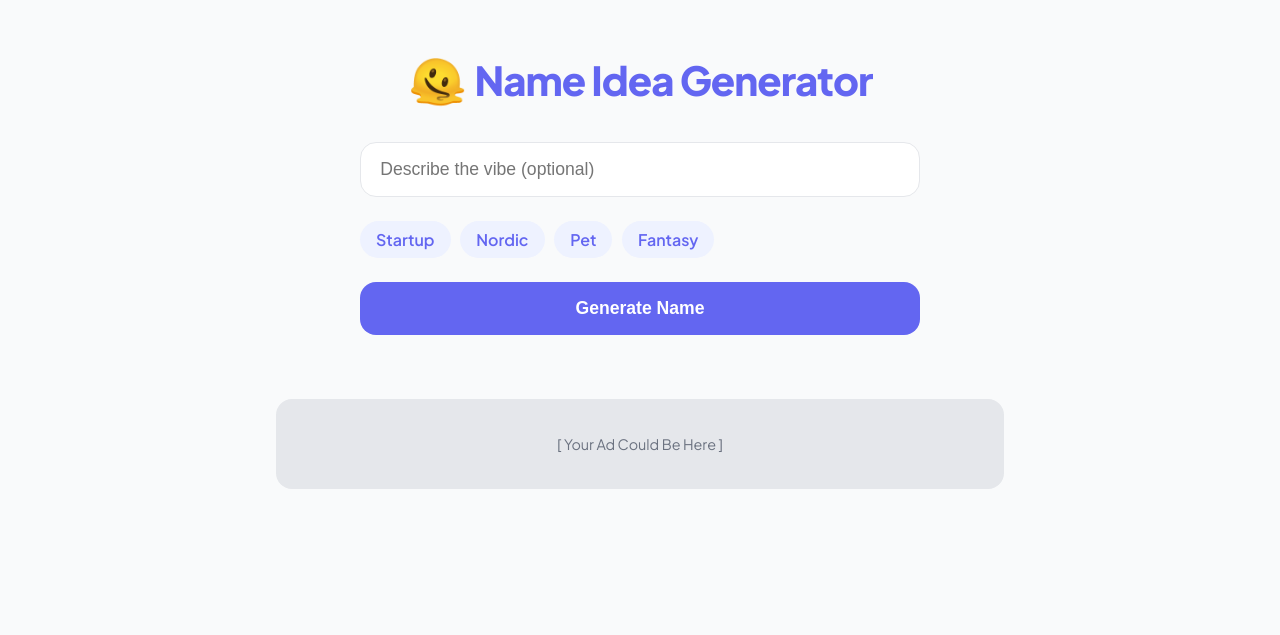
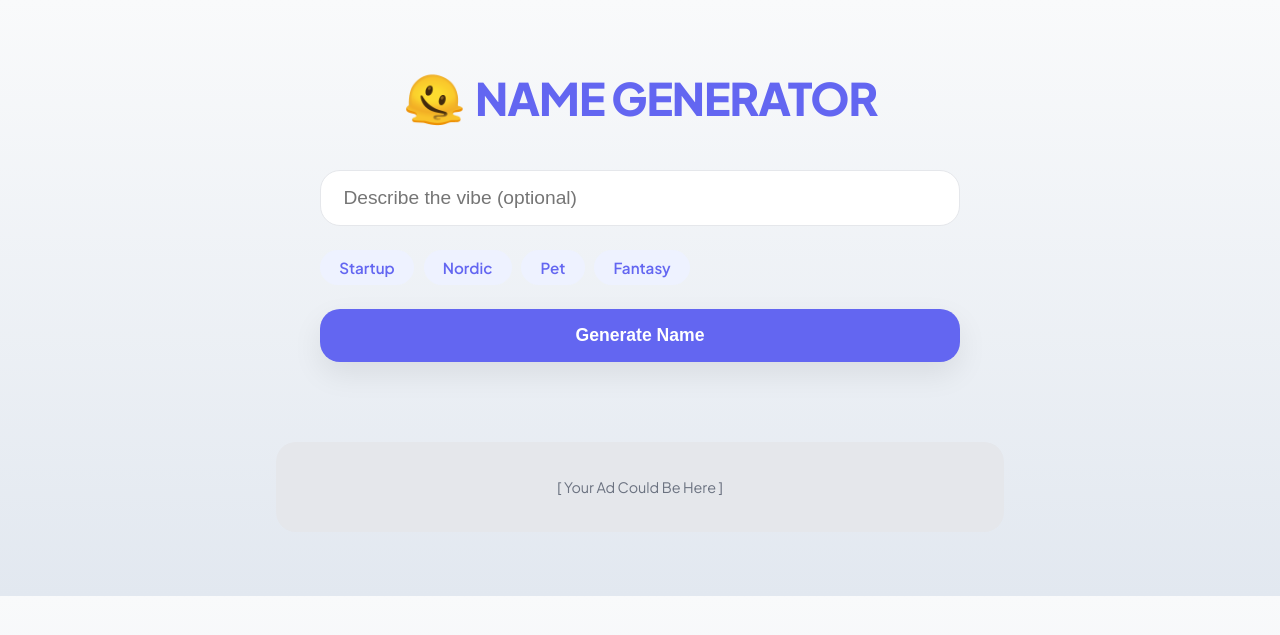
Before and after one commit to RayEngmark/namegen_flask, a Flask app: page / in a window 1280 px wide. Shown: the top 635 px of the page. Run offline with Flask 3, Linux system fonts and the light colour scheme.

Commit message:
💎 Sleek luxury UI upgrade: glassmorphism, spacing, smooth feel

```diff
--- a/templates/index.html
+++ b/templates/index.html
@@ -8,12 +8,12 @@
   <style>
     :root {
       --accent: #6366f1;
-      --gray-bg: #f9fafb;
+      --gray-bg: #f3f4f6;
       --gray-light: #e5e7eb;
       --gray-text: #6b7280;
-      --text-main: #111827;
-      --radius: 16px;
-      --shadow: 0 8px 24px rgba(0, 0, 0, 0.06);
+      --text-main: #0f172a;
+      --radius: 20px;
+      --shadow: 0 12px 30px rgba(0, 0, 0, 0.08);
     }
 
     * {
@@ -22,9 +22,9 @@
 
     body {
       font-family: 'Plus Jakarta Sans', sans-serif;
-      background-color: var(--gray-bg);
+      background: linear-gradient(180deg, #f9fafb 0%, #e2e8f0 100%);
       margin: 0;
-      padding: 3rem 1rem;
+      padding: 4rem 1rem;
       display: flex;
       flex-direction: column;
       align-items: center;
@@ -32,40 +32,41 @@
     }
 
     .logo {
-      font-size: 2.5rem;
+      font-size: 2.8rem;
       font-weight: 800;
       color: var(--accent);
-      margin-bottom: 2rem;
+      margin-bottom: 2.5rem;
       display: flex;
       align-items: center;
-      gap: 0.5rem;
+      gap: 0.6rem;
       letter-spacing: -1px;
+      text-transform: uppercase;
     }
 
     .logo span {
-      font-size: 3rem;
+      font-size: 3.2rem;
     }
 
     .input-group {
       width: 100%;
-      max-width: 560px;
+      max-width: 640px;
       display: flex;
       flex-direction: column;
       gap: 1.5rem;
     }
 
     input[type="text"] {
-      padding: 1rem 1.2rem;
-      font-size: 1.1rem;
+      padding: 1rem 1.4rem;
+      font-size: 1.2rem;
       border-radius: var(--radius);
       border: 1px solid var(--gray-light);
       outline: none;
-      transition: 0.2s ease;
+      transition: 0.3s ease;
     }
 
     input[type="text"]:focus {
       border-color: var(--accent);
-      box-shadow: 0 0 0 3px rgba(99, 102, 241, 0.15);
+      box-shadow: 0 0 0 3px rgba(99, 102, 241, 0.2);
     }
 
     .tags {
@@ -77,9 +78,10 @@
     .tag {
       background-color: #eef2ff;
       color: var(--accent);
-      padding: 0.5rem 1rem;
+      padding: 0.5rem 1.2rem;
       border-radius: 9999px;
       font-weight: 600;
+      font-size: 0.95rem;
       cursor: pointer;
       transition: 0.2s ease;
     }
@@ -96,13 +98,14 @@
     button {
       padding: 1rem;
       font-size: 1.1rem;
-      font-weight: 600;
+      font-weight: 700;
       color: white;
       background-color: var(--accent);
       border: none;
       border-radius: var(--radius);
       cursor: pointer;
-      transition: 0.2s ease;
+      box-shadow: var(--shadow);
+      transition: background-color 0.2s ease;
     }
 
     button:hover {
@@ -112,15 +115,15 @@
     .result-box {
       background-color: white;
       box-shadow: var(--shadow);
-      padding: 2.5rem;
+      padding: 3rem;
       border-radius: var(--radius);
-      margin-top: 3rem;
-      max-width: 560px;
+      margin-top: 4rem;
+      max-width: 640px;
       width: 100%;
       text-align: center;
       font-size: 1.3rem;
       font-weight: 600;
-      animation: fadeIn 0.3s ease forwards;
+      animation: fadeIn 0.4s ease forwards;
     }
 
     .name-grid {
@@ -131,22 +134,24 @@
     }
 
     .name-box {
-      padding: 1.4rem;
-      background: #f3f4f6;
+      padding: 1.6rem;
+      background: #ffffffcc;
       border-radius: var(--radius);
-      font-size: 1.5rem;
-      font-weight: bold;
+      font-size: 1.6rem;
+      font-weight: 700;
       color: var(--text-main);
-      box-shadow: 0 2px 8px rgba(0, 0, 0, 0.06);
-      transition: transform 0.2s ease;
+      box-shadow: 0 4px 16px rgba(0, 0, 0, 0.04);
+      backdrop-filter: blur(8px);
+      transition: transform 0.2s ease, box-shadow 0.2s ease;
     }
 
     .name-box:hover {
       transform: scale(1.05);
+      box-shadow: 0 8px 24px rgba(0, 0, 0, 0.1);
     }
 
     .ad-space {
-      margin-top: 4rem;
+      margin-top: 5rem;
       width: 100%;
       max-width: 728px;
       height: 90px;
@@ -160,14 +165,14 @@
     }
 
     @keyframes fadeIn {
-      from { opacity: 0; transform: translateY(10px); }
+      from { opacity: 0; transform: translateY(20px); }
       to { opacity: 1; transform: translateY(0); }
     }
   </style>
 </head>
 <body>
   <div class="logo">
-    <span>🫠</span> Name Idea Generator
+    <span>🫠</span> Name Generator
   </div>
 
   <div class="input-group">
```
